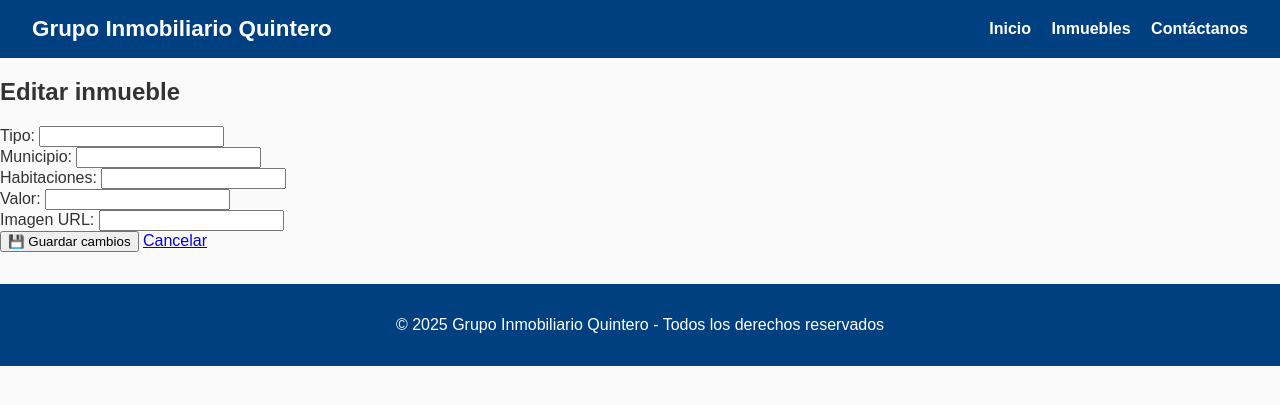
After one commit to camilov04/grupo-inmobiliario-quintero, a Flask app: template grupo_inmobiliario_quintero/templates/editar.html in a window 1280 px wide. The commit adds this page. Shown: the top 405 px of the page. Run offline with Flask 3, Linux system fonts and the light colour scheme; the template is opened without the code that fills it, so the values that code supplies are empty.

Commit message:
Se corrige funcion crud

```diff
--- a/grupo_inmobiliario_quintero/app.py
+++ b/grupo_inmobiliario_quintero/app.py
@@ -88,6 +88,29 @@ def editar(id):
 
     return render_template("editar.html", inmueble=inmueble)
 
+@app.route("/editar/<int:id>", methods=["GET", "POST"])
+def editar_inmueble(id):
+    global INMUEBLES  # asegúrate de tener esto
+    inmueble = INMUEBLES[id] if 0 <= id < len(INMUEBLES) else None
+
+    if not inmueble:
+        return "Inmueble no encontrado", 404
+
+    if request.method == "POST":
+        inmueble["tipo"] = request.form["tipo"]
+        inmueble["municipio"] = request.form["municipio"]
+        inmueble["habitaciones"] = int(request.form["habitaciones"])
+        inmueble["valor"] = int(request.form["valor"])
+        inmueble["imagen_url"] = request.form["imagen_url"]
+        return redirect(url_for("admin"))
+
+    return render_template("editar.html", inmueble=inmueble, id=id)
+
+@app.route('/eliminar/<int:id>', methods=['POST'])
+def eliminar(id):
+    del INMUEBLES[id]
+    return redirect(url_for('admin'))
+
 
 if __name__ == "__main__":
     app.run(debug=True)
--- /dev/null
+++ b/grupo_inmobiliario_quintero/templates/editar.html
@@ -0,0 +1,26 @@
+{% extends "base.html" %}
+
+{% block content %}
+<section class="form-editar">
+    <h2>Editar inmueble</h2>
+    <form method="POST">
+        <label>Tipo:</label>
+        <input type="text" name="tipo" value="{{ inmueble.tipo }}" required><br>
+
+        <label>Municipio:</label>
+        <input type="text" name="municipio" value="{{ inmueble.municipio }}" required><br>
+
+        <label>Habitaciones:</label>
+        <input type="number" name="habitaciones" value="{{ inmueble.habitaciones }}" required><br>
+
+        <label>Valor:</label>
+        <input type="number" name="valor" value="{{ inmueble.valor }}" required><br>
+
+        <label>Imagen URL:</label>
+        <input type="text" name="imagen_url" value="{{ inmueble.imagen_url }}"><br>
+
+        <button type="submit">💾 Guardar cambios</button>
+        <a href="{{ url_for('admin') }}">Cancelar</a>
+    </form>
+</section>
+{% endblock %}
```
Also changed, not shown: grupo_inmobiliario_quintero/templates/admin.html (+28 -0 lines).
